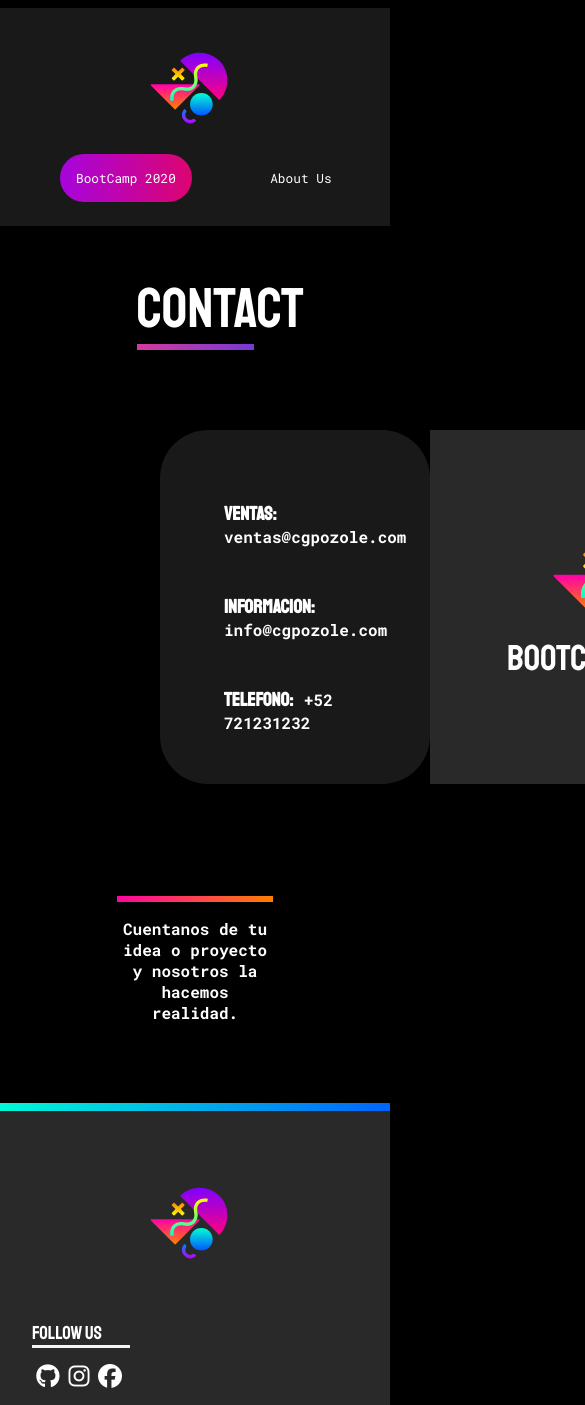
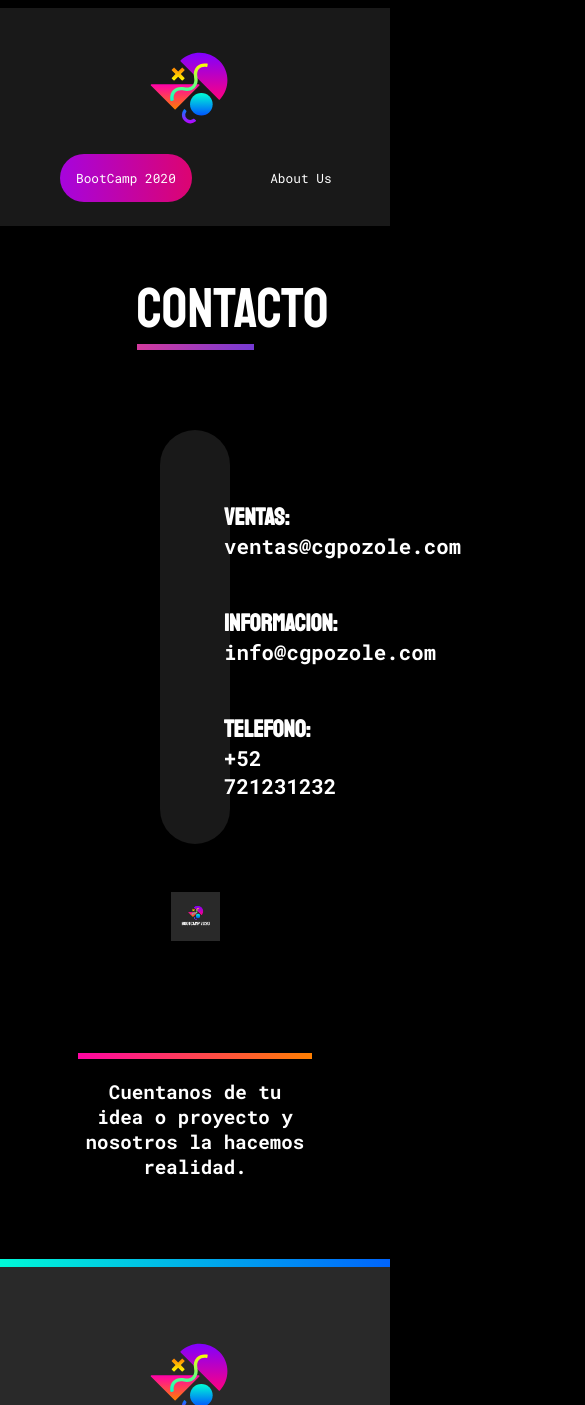
Before and after one commit to CG-pozole/frontend, a Next.js app: page /contact in a window 390 px wide. Shown: the top 1405 px of the page, 585 px wide, since content can reach past the window. Built offline with nearby package versions, Linux system fonts and the light colour scheme.

Commit message:
[add] Responsive design for tablet in the CONTACT page.

```diff
--- a/pages/contact.tsx
+++ b/pages/contact.tsx
@@ -31,7 +31,7 @@ const Contact: React.FunctionComponent<ContactProps> = () => {
             <Header subtitle="Contact" />
             <NavBar logoVisible={true} actual="contact" />
             <TitleContainer>
-                <Title text="Contact"/>
+                <Title text="Contacto"/>
             </TitleContainer>
             <Container>
                 <TextContainer>
--- a/styles/contact.style.ts
+++ b/styles/contact.style.ts
@@ -6,6 +6,7 @@
 */
 
 
+import { dimension } from "@constants/dimensions"
 import { Fonts } from "@constants/fonts"
 import styled from "@emotion/styled"
 
@@ -13,7 +14,6 @@ import styled from "@emotion/styled"
 export const TitleContainer = styled.div`
     width: 30%;
     margin: 3rem auto;
-
 `
 
 
@@ -32,14 +32,31 @@ export const Container = styled.section`
 
     p {
         font-weight: bold;
+        font-size: 1.3rem;
     }
 
     strong{
 
         font-family: ${Fonts.secondary};
-        font-size: 1.2rem;
+        font-size: 1.5rem;
         margin-right: 0.5rem;
     }
+
+
+    /* Media queries for Ipad */
+
+    @media(max-width: ${dimension.tablet}){
+        flex-direction: column;
+
+
+        img{
+            margin: 3rem auto 0rem auto;
+            width: 70%;
+        }
+    }
+
+
+
 `
 
 
@@ -55,4 +72,17 @@ export const ContainerLegend = styled.section`
     }
 
 
+    /* media queries for Tablet */
+
+    @media(max-width: ${dimension.tablet}){
+        width: 60%;
+
+
+        .legend-text{
+            font-size: 1.2rem;
+        }
+    }
+
+
+
 `
```
